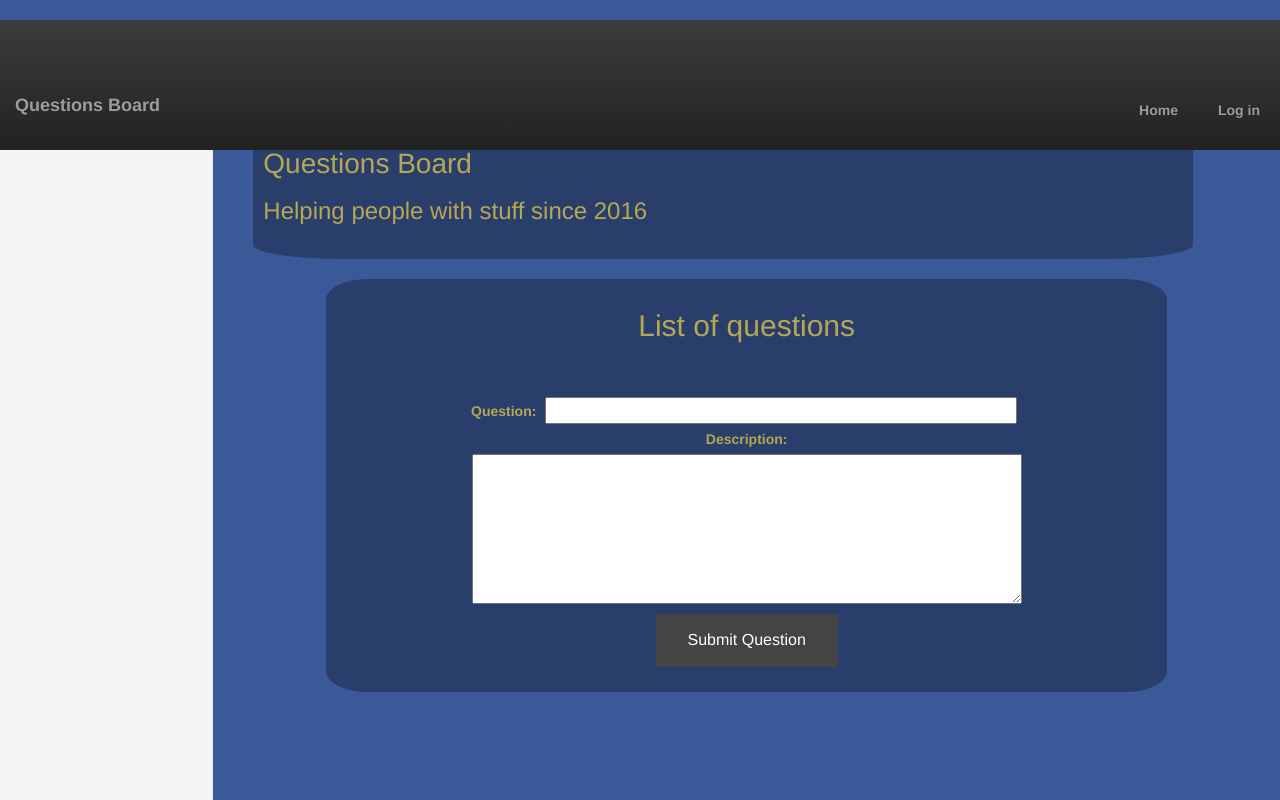
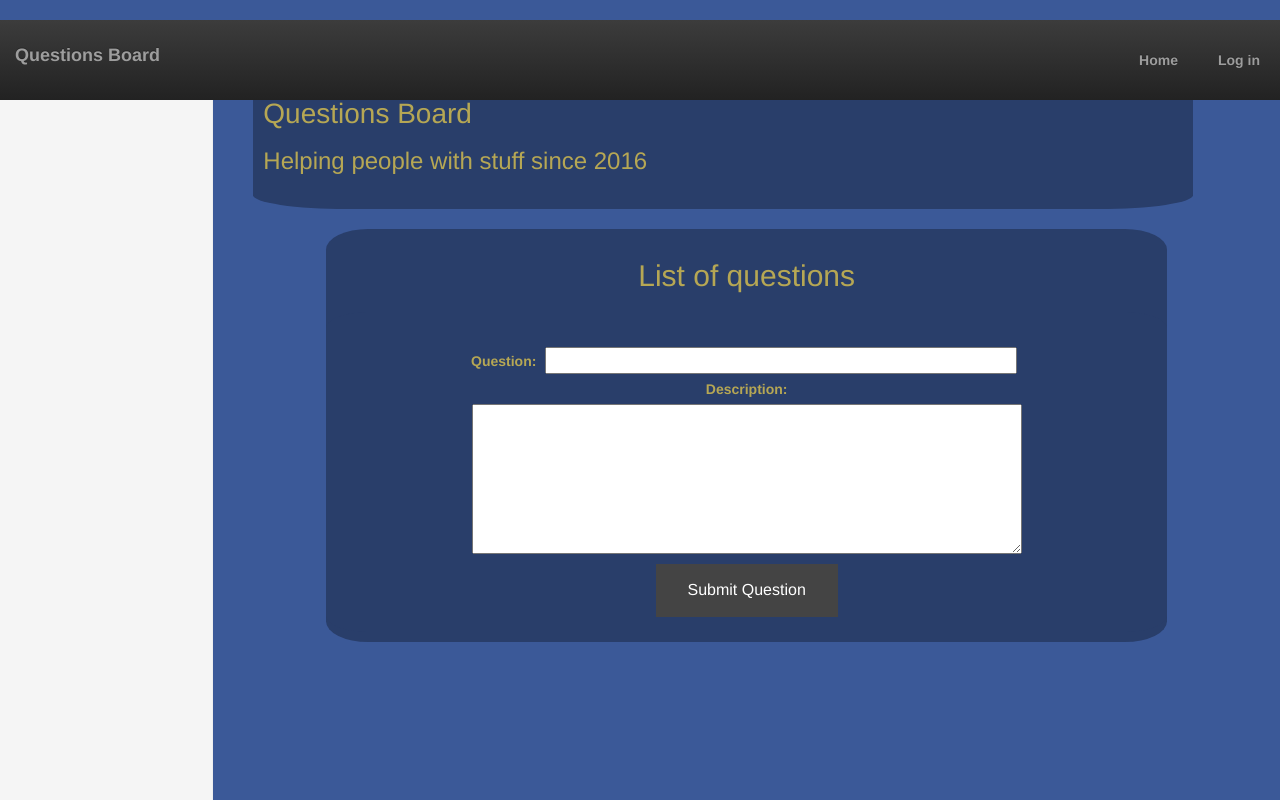
Before and after one commit to TIY-c6-questionbox/question-box, a Django app: page / in a window 1280 px wide. Run offline with Django 3.2, Linux system fonts and the light colour scheme; some libraries are stand-ins or nearby versions.

Commit message:
Updated spacing

```diff
--- a/questionboard/static/css/style.css
+++ b/questionboard/static/css/style.css
@@ -16,10 +16,10 @@ body {
 }
 
 .col-sm-3.col-md-2.sidebar {
-        padding: 0 100px 0 0;
+        padding: 0 50px 0 0;
 }
 
-.container-fluid {
+.col-sm-9.col-sm-offet-3.col-md-10.col-md-offset-2.main {
     margin-top: 50px;
 }
 
```
